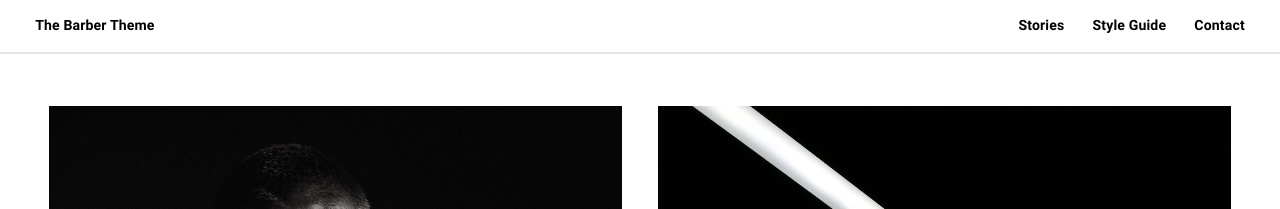
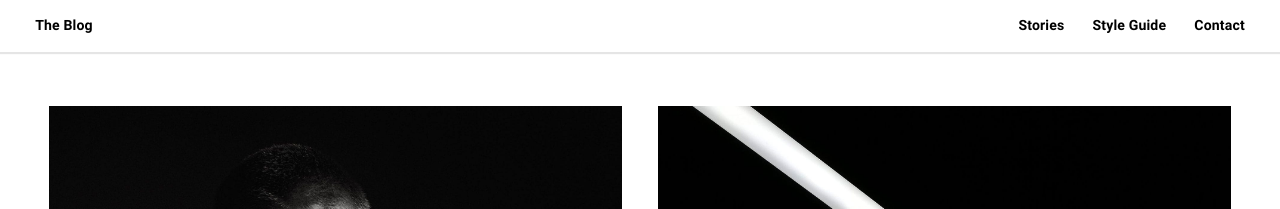
Before and after one commit to samesies/barber-jekyll, a Jekyll site: the page built from index.html, in a window 1280 px wide. Shown: the top 209 px of the page. Built offline with Jekyll 4.4.1, drawn with Linux system fonts in a browser that asks for light colours; some web fonts are replaced; the list of posts is cut into pages by our own code.

Commit message:
Update _config.yml

```diff
--- a/_config.yml
+++ b/_config.yml
@@ -1,11 +1,11 @@
 # Site/SEO settings
-email: okay@samesies.io
+email: test
 baseurl: ""
 permalink: /:year/:month/:day/:title/
 google_analytics:
 
 name: Thomas Vaeth
-title: The Barber Theme
+title: The Blog
 description: >
   Barber is a blog theme for Jekyll built by Thomas Vaeth for Samesies using HTML, Sass, and JavaScript.
 url: http://barber.samesies.io
```
